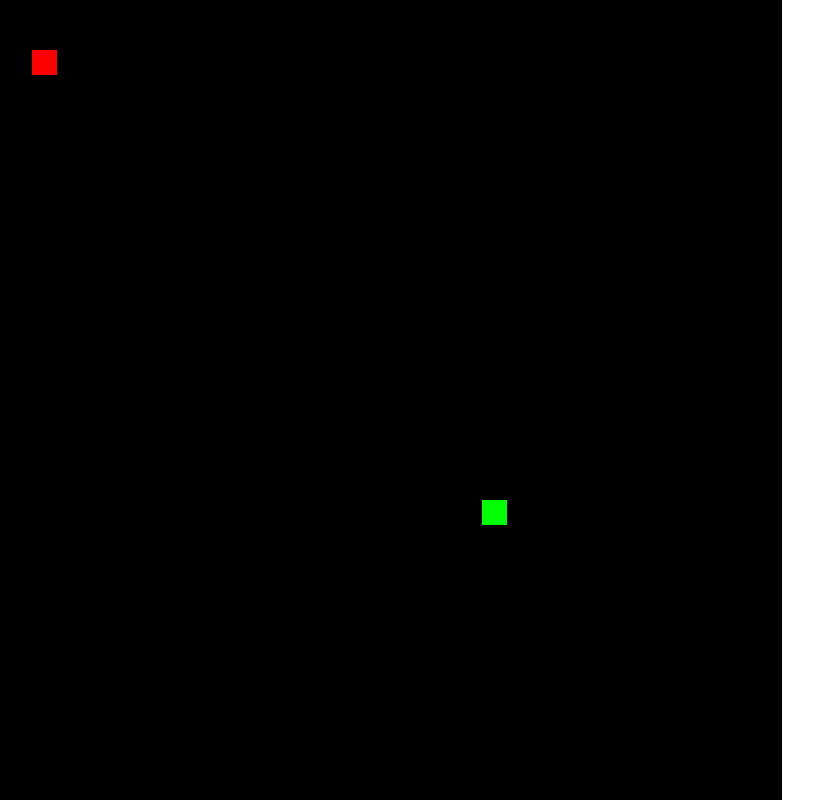
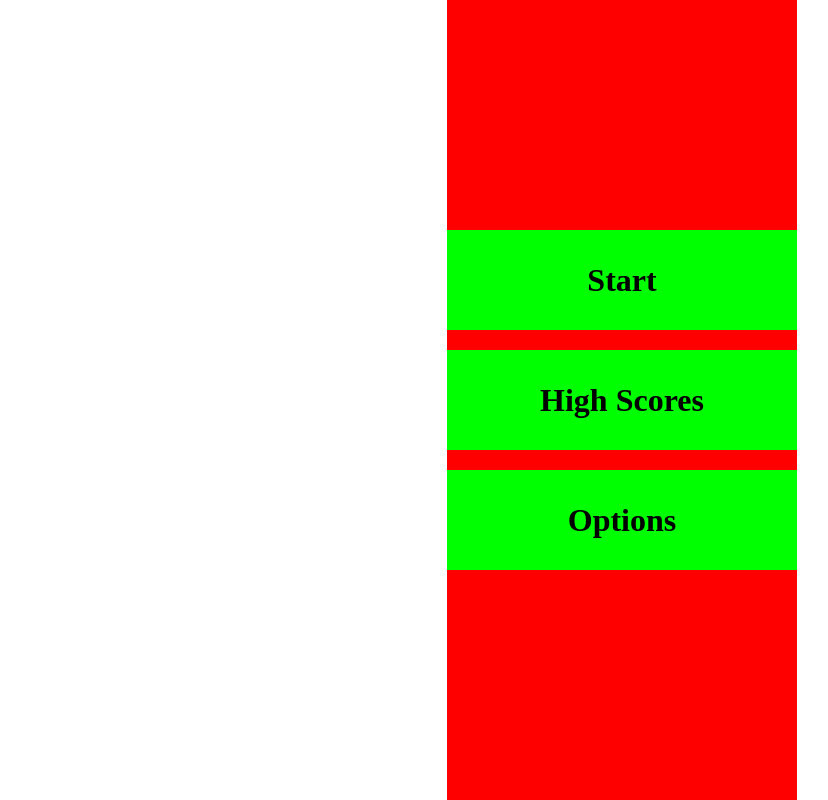
Before and after one commit to jbursey/snake, a React app: page / in a window 1280 px wide. Shown: the top 800 px of the page, without its empty margins (18-846 px from the left). Built offline with nearby package versions, Linux system fonts and the light colour scheme.

Commit message:
stuck on stupid. Maintaining state within a canvas is con

```diff
--- a/src/game.tsx
+++ b/src/game.tsx
@@ -8,6 +8,11 @@ export interface Point {
 
 export interface GameProps {
     onGamePause() : void;
+    snakePosition: Point[];
+    foodPosition: Point;
+    updateDelayMS: number;
+    lastKnownKey: string;
+    snakeSize: number;
 }
 
 const Game = (props: GameProps) => {
@@ -56,10 +61,17 @@ const Game = (props: GameProps) => {
         handleAnimationFrame = window.requestAnimationFrame(render);
 
         snakePos.push({x: 500, y: 500}); //head
+
+        return () => {
+            console.log("Use effect [] UNMOUNTED");
+        };
     }, []);
 
     useEffect(() => {
         console.log("Use effect NULL called");
+        return () => {
+            console.log("Use effect NULL UNMOUNTED");
+        }
     });
 
     const render = ()=> {
--- a/src/index.tsx
+++ b/src/index.tsx
@@ -1,8 +1,9 @@
 import * as React from "react"
-import {useState} from "react"
+import {useState, useEffect} from "react"
 import * as ReactDom from "react-dom"
 import Game from "./game"
 import Menu from "./menu"
+import Scene from "./scene"
 
 interface AppState {
     gameRunning: Boolean;
@@ -10,7 +11,25 @@ interface AppState {
 }
 
 const App = (props: any) => {
+    let foo = true;
     const[gameRunning, setGameRunning] = useState<boolean>(false);
+
+    useEffect(() => {
+        console.log("App effect []");
+
+    }, []);
+
+    useEffect(() => {
+        console.log("Use Effect game running changed:", gameRunning);
+        setTimeout(() => {
+            console.log("Game running: ", gameRunning);
+            //setGameRunning(!gameRunning);
+        }, 1000);
+    }, [gameRunning]);
+
+    useEffect(() => {
+        console.log("App effect NULL");
+    });
 
     const onGameStart = () => {
         setGameRunning(true);
@@ -20,16 +39,46 @@ const App = (props: any) => {
         setGameRunning(false);
     }
 
+    const onFoodEaten = () => {
+
+    }
+
+    const startGame = () => {
+
+    }
+
+    const pauseGame = () => {
+
+    }
+
+    const onMenuItemSelected = (name: string) => {
+
+        switch(name)
+        {
+            case "Start":
+                //start/resume game and hide menu
+                break;
+            case "High Scores":
+                //pause game if started show high scores
+                break;
+            case "Options":
+                //pause game if started show options
+                break;
+        }
+    }
+
+
         // game controls component / start and stop
         // game over component
         // current score component
 
         //--{gameRunning ? <Game onGamePause={onGamePause}/> : <Menu onGameStart={onGameStart} />}
+        //--{gameRunning && <Game onGamePause={onGamePause}/>}
 
     return (
         <>
-        <Game onGamePause={onGamePause} />
-        <Menu onGameStart={onGameStart} />
+        <Scene />
+        <Menu onMenuItemSelected={onMenuItemSelected} />
         </>
     )
 }
--- a/src/menu.tsx
+++ b/src/menu.tsx
@@ -2,7 +2,7 @@ import * as React from "react";
 import styled from 'styled-components';
 
 interface GameMenuProps {
-    onGameStart() : void;
+    onMenuItemSelected(name: string) : void;
 }
 
 const StyledMenuDiv = styled.div`
@@ -14,6 +14,10 @@ const StyledMenuDiv = styled.div`
     flex-direction: column;
     justify-content: center;
     align-items: center;
+    position: absolute;
+    left: calc(50% - 175px);
+    top: 0;
+    z-index: 10;s
 `;
 
 const StyledMenuItem = styled.div`
@@ -31,12 +35,21 @@ const StyledMenuItem = styled.div`
     }
 `;
 
+// export interface GameMenuItemProps {
+//     name: string
+//     onItemSelected();
+//     children: JSX.Element;
+// }
+
+// const GameMenuItem = (props : GameMenuItemProps) => {
+//     return (
+//         <div onClick={props.onItemSelected(props.name)}>
+//         {props.children}
+//         </div>
+//     )
+// }
 
 const GameMenu = (props: GameMenuProps) => {
-    const onMenuItemClick = (event: React.MouseEvent<HTMLDivElement, MouseEvent>) => {
-        console.log(event);
-        props.onGameStart();
-    }
 
     const menuItems = ["Start", "High Scores", "Options"];
 
@@ -45,7 +58,7 @@ const GameMenu = (props: GameMenuProps) => {
             {
                 menuItems.map((item: string) => {
                     return (
-                    <StyledMenuItem key={item} onClick={onMenuItemClick}>{item}</StyledMenuItem>
+                        <StyledMenuItem key={item} onClick={(event : React.MouseEvent<HTMLDivElement, MouseEvent>) => {props.onMenuItemSelected(item);} }>{item}</StyledMenuItem>
                     )
                 })
             }
--- /dev/null
+++ b/src/scene.tsx
@@ -0,0 +1,33 @@
+import * as React from "react"
+import {useEffect, useRef} from "react"
+
+const Scene = (props) => {
+
+    let reqAnimationHandle: number;
+    let canvasRef = useRef<HTMLCanvasElement>(null);
+    let then : Date;
+
+    const update = () => {
+
+
+        //reqAnimationHandle = window.requestAnimationFrame(update);
+    };
+
+    useEffect(() => {
+        console.log("Scene useEffect NULL");
+
+        setTimeout(() => {
+            update();
+        }, 2000);
+    });
+
+    useEffect(() => {
+        console.log("Scene useEffect fnUpdate");
+    }, [update])
+
+    return (
+        <canvas ref={canvasRef}></canvas>
+    );
+}
+
+export default Scene;
```
